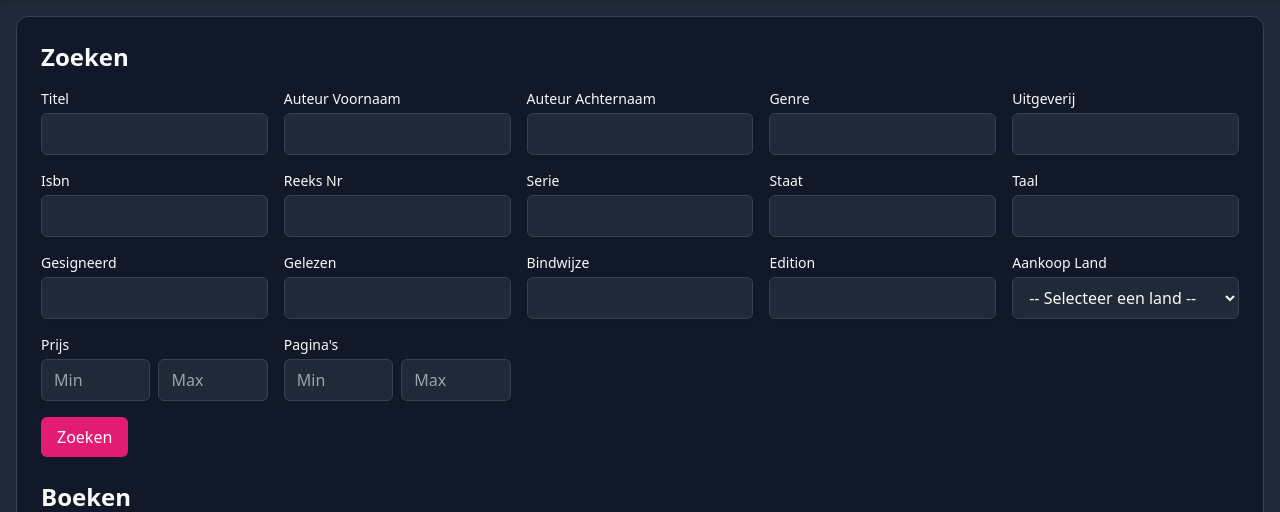
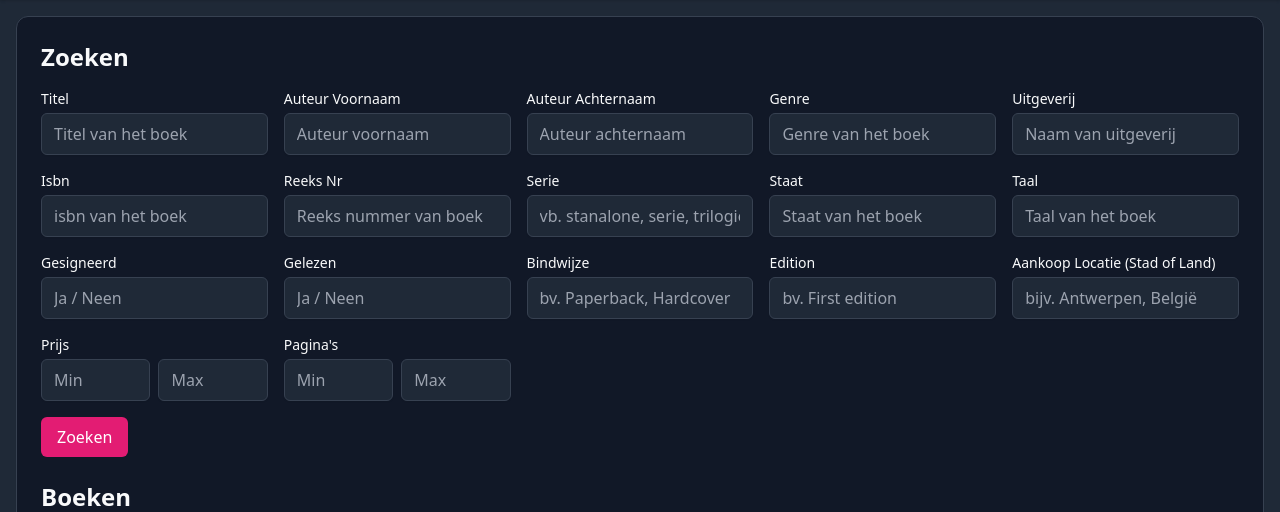
Before and after one commit to Syme02/boeken-app, a Flask app: page / in a window 1280 px wide. Shown: the part 85-597 px from the top of the page. Run offline with Flask 3, Linux system fonts and the light colour scheme; data comes from the database, SQL or seed files in the repository; both versions use the stored data as it was after the commit.

Commit message:
aanpassing steden en landen + placeholders

```diff
--- a/app.py
+++ b/app.py
@@ -9,6 +9,7 @@ from geopy.geocoders import Nominatim
 from geopy.exc import GeocoderTimedOut
 import time
 import os
+import pandas as pd
 
 app = Flask(__name__)
 app.secret_key = os.urandom(24).hex()
@@ -41,6 +42,11 @@ def inject_is_admin():
 
 # Initialize database
 init_db()
+
+def clean_geocache():
+    with db_transaction() as conn:
+        c = conn.cursor()
+        c.execute('''DELETE FROM geocache WHERE location NOT IN (SELECT DISTINCT land FROM books WHERE land IS NOT NULL AND land != '')''')
 
 def get_user_settings(user_id):
     conn = get_db_connection()
@@ -176,6 +182,7 @@ def index():
             form_data['prijs'] = form_data.get('min_prijs', '')  # Use min_prijs for editing
             form_data['paginas'] = form_data.get('min_paginas', '')  # Use min_paginas for editing
             success, message = update_book(book_id, form_data)
+            clean_geocache()
             flash(message, 'success' if success else 'error')
 
         filters = {col: request.form.get(col, '').strip() for col in
@@ -325,6 +332,7 @@ def edit_book_view(book_id):
 @admin_required
 def delete_book_route(book_id):
     success, message = delete_book(book_id)
+    clean_geocache()
     flash(message, 'success' if success else 'error')
     return redirect(url_for('index'))
 
@@ -355,17 +363,15 @@ def statistics():
     settings = get_user_settings(user_id)
     conn = get_db_connection()
     try:
-        import pandas as pd
         df = pd.read_sql_query('SELECT * FROM books', conn)
-        print(f"Database query result: {len(df)} rows")  # Debug
-        print(f"Columns in dataframe: {df.columns.tolist()}")  # Debug
+        print(f"Database query result: {len(df)} rows")
+        print(f"Columns in dataframe: {df.columns.tolist()}")
     except Exception as e:
-        print(f"Database error: {str(e)}")  # Debug
+        print(f"Database error: {str(e)}")
         flash(f"Databasefout bij ophalen statistieken: {str(e)}", "error")
         conn.close()
         return render_template('statistics.html', charts={}, settings=settings, fun_facts=[], location_coords={})
 
-    conn.close()
     charts = {}
     location_coords = {}
     fun_facts = []
@@ -374,15 +380,15 @@ def statistics():
         if "genre" in df.columns:
             genre_counts = df["genre"].value_counts().to_dict()
             charts['genre'] = {'labels': list(genre_counts.keys()), 'data': list(genre_counts.values())}
-            print(f"Genre chart: {charts['genre']}")  # Debug
+            print(f"Genre chart: {charts['genre']}")
         if "gelezen" in df.columns:
             gelezen_counts = df["gelezen"].value_counts().to_dict()
             charts['gelezen'] = {'labels': list(gelezen_counts.keys()), 'data': list(gelezen_counts.values())}
-            print(f"Gelezen chart: {charts['gelezen']}")  # Debug
+            print(f"Gelezen chart: {charts['gelezen']}")
         if "taal" in df.columns:
             taal_counts = df["taal"].value_counts().to_dict()
             charts['taal'] = {'labels': list(taal_counts.keys()), 'data': list(taal_counts.values())}
-            print(f"Taal chart: {charts['taal']}")  # Debug
+            print(f"Taal chart: {charts['taal']}")
         if "paginas" in df.columns:
             pages = df["paginas"].dropna()
             if not pages.empty:
@@ -392,42 +398,52 @@ def statistics():
                     'labels': [f"{int(interval.left)}-{int(interval.right)}" for interval in counts.index],
                     'data': counts.tolist()
                 }
-                print(f"Paginas chart: {charts['paginas']}")  # Debug
+                print(f"Paginas chart: {charts['paginas']}")
         if "auteur_voornaam" in df.columns and "auteur_achternaam" in df.columns:
             df["auteur"] = df["auteur_voornaam"] + " " + df["auteur_achternaam"]
             auteur_counts = df["auteur"].value_counts().head(10).to_dict()
             charts['auteur'] = {'labels': list(auteur_counts.keys()), 'data': list(auteur_counts.values())}
-            print(f"Auteur chart: {charts['auteur']}")  # Debug
+            print(f"Auteur chart: {charts['auteur']}")
         if "genre" in df.columns and "prijs" in df.columns:
             avg_price = df.groupby("genre")["prijs"].mean().to_dict()
             charts['avg_price'] = {'labels': list(avg_price.keys()), 'data': [round(v, 2) for v in avg_price.values()]}
-            print(f"Avg price chart: {charts['avg_price']}")  # Debug
+            print(f"Avg price chart: {charts['avg_price']}")
         if "land" in df.columns:
-            # Filter lege waarden
             land_counts = df[df["land"].notnull() & (df["land"] != '')]["land"].value_counts().to_dict()
             charts['land'] = {'labels': list(land_counts.keys()), 'data': list(land_counts.values())}
-            print(f"Land chart: {charts['land']}")  # Debug
-            # Geocoding voor landen
+            print(f"Aankoop stad chart: {charts['land']}")
+
+            # Geocoding met cache
+            c = conn.cursor()
             try:
-                from geopy.geocoders import Nominatim
-                from geopy.exc import GeocoderTimedOut
                 geolocator = Nominatim(user_agent="boeken_app")
                 for loc in land_counts.keys():
                     if loc and loc.strip():
-                        try:
-                            time.sleep(1)  # Voorkom rate limiting
-                            geo = geolocator.geocode(loc, timeout=5)
-                            if geo:
-                                location_coords[loc] = (geo.latitude, geo.longitude)
-                                print(f"Geocoded {loc}: {location_coords[loc]}")  # Debug
-                            else:
-                                print(f"Geen coördinaten voor {loc}")  # Debug
-                        except (GeocoderTimedOut, Exception) as e:
-                            print(f"Geocoding fout voor {loc}: {e}")  # Debug
-            except ImportError:
-                print("Geopy niet geïnstalleerd")  # Debug
-                flash("Geocoding niet beschikbaar; installeer geopy.", "error")
-            print(f"Location coords: {location_coords}")  # Debug
+                        # Controleer cache
+                        c.execute('SELECT lat, lon FROM geocache WHERE location = ?', (loc,))
+                        result = c.fetchone()
+                        if result:
+                            location_coords[loc] = (result[0], result[1])
+                            print(f"Cached coords for {loc}: {location_coords[loc]}")
+                        else:
+                            # Nieuwe locatie geocoderen
+                            try:
+                                time.sleep(1)  # Rate limit
+                                geo = geolocator.geocode(loc, country_codes='nl,be,gb,it,de,at,ch', timeout=5)
+                                if geo:
+                                    location_coords[loc] = (geo.latitude, geo.longitude)
+                                    c.execute('INSERT INTO geocache (location, lat, lon) VALUES (?, ?, ?)',
+                                              (loc, geo.latitude, geo.longitude))
+                                    conn.commit()
+                                    print(f"Geocoded and cached {loc}: {location_coords[loc]}")
+                                else:
+                                    print(f"Geen coördinaten voor {loc}")
+                            except (GeocoderTimedOut, Exception) as e:
+                                print(f"Geocoding fout voor {loc}: {e}")
+            except Exception as e:
+                print(f"Geocoding initialisatie fout: {e}")
+                flash("Geocoding niet beschikbaar; controleer geopy installatie.", "error")
+            print(f"Location coords: {location_coords}")
 
         # Fun facts
         if "paginas" in df.columns and df["paginas"].notna().any():
@@ -441,9 +457,10 @@ def statistics():
             if talen > 1:
                 fun_facts.append(f"Je hebt boeken in {talen} verschillende talen!")
         fun_facts.append(f"Totaal aantal boeken in je collectie: {len(df)}.")
-        print(f"Fun facts: {fun_facts}")  # Debug
+        print(f"Fun facts: {fun_facts}")
+
+    conn.close()
     return render_template('statistics.html', charts=charts, settings=settings, fun_facts=fun_facts, location_coords=location_coords)
-
 
 @app.route('/settings', methods=['GET', 'POST'])
 @login_required
--- a/models/database.py
+++ b/models/database.py
@@ -42,6 +42,11 @@ def init_db():
     FOREIGN KEY(book_id) REFERENCES books(id) ON DELETE CASCADE
 );
 ''')
+    c.execute('''CREATE TABLE IF NOT EXISTS geocache (
+            location TEXT PRIMARY KEY,
+            lat REAL,
+            lon REAL
+        )''')
     # Voeg na bestaande ALTER TABLE checks:
     # Create users table
     c.execute('''CREATE TABLE IF NOT EXISTS users (
--- a/templates/index.html
+++ b/templates/index.html
@@ -29,7 +29,7 @@
     thead th { white-space: nowrap; }
     thead { position: sticky; top: 0; z-index: 10; }
     header { background-color: var(--background-color); color: var(--text-color); }
-    .logo { width: 52px; height: 52px; object-fit: contain;  }
+    .logo { width: 52px; height: 52px; object-fit: contain; }
     @media (max-width: 640px) { .logo { width: 32px; height: 32px; } }
   </style>
 </head>
@@ -46,10 +46,8 @@
       <nav class="flex space-x-4 items-center">
         <a href="{{ url_for('index') }}" class="px-4 py-2 rounded-md font-medium link-primary">Boeken Zoeken</a>
         <a href="{{ url_for('statistics') }}" class="px-4 py-2 rounded-md font-medium link-primary">Grafieken</a>
-
         {% if session.username %}
           <a href="{{ url_for('mijn_boekenlijst') }}" class="px-4 py-2 rounded-md font-medium link-primary">Mijn Boekenlijst</a>
-
           <a href="{{ url_for('settings') }}" class="px-4 py-2 rounded-md font-medium link-primary">Instellingen</a>
           <span class="text-sm">Ingelogd als: {{ session.username }} ({{ session.role }})</span>
           <a href="{{ url_for('logout') }}" class="px-4 py-2 rounded-md btn-primary">Uitloggen</a>
@@ -80,21 +78,12 @@
     <div class="card rounded-xl shadow-sm p-6 flex-1">
       <h2 class="text-2xl font-bold mb-4">Zoeken{% if edit_book_data %} of Boek Bewerken{% else %}{% if is_admin %} of Boek Toevoegen{% endif %}{% endif %}</h2>
 
-
-
       <!-- Boekkaft -->
-
-
-
-      <!-- Zoekformulier -->
-
       <div id="coverSection" class="hidden mb-6">
         <h3 class="text-lg font-semibold mb-2">Boekkaft</h3>
         <img id="coverImage" src="" alt="Boekkaft" class="max-w-xs rounded shadow-md" />
+      </div>
 
-
-
-      </div>
       <!-- Zoekformulier -->
       <form id="searchForm" method="POST" class="mb-6">
         <input type="hidden" name="action" id="form_action" value="search">
@@ -103,59 +92,31 @@
         {% for field in ['titel', 'auteur_voornaam', 'auteur_achternaam', 'genre', 'uitgeverij', 'isbn', 'reeks_nr', 'serie', 'staat', 'taal', 'gesigneerd', 'gelezen', 'bindwijze', 'edition'] %}
             <div class="flex flex-col">
                 <label for="{{ field }}" class="block text-sm font-medium">{{ field.replace('_', ' ').title() }}</label>
-              <input type="text" id="{{ field }}" name="{{ field }}" value="{{ edit_book_data[field] if edit_book_data and field in edit_book_data else filters[field] if field in filters else '' }}" class="mt-1 block w-full rounded-md shadow-sm input-base px-3 py-2" />
+                <input type="text" id="{{ field }}" name="{{ field }}"
+                       value="{{ edit_book_data[field] if edit_book_data and field in edit_book_data else filters[field] if field in filters else '' }}"
+                       class="mt-1 block w-full rounded-md shadow-sm input-base px-3 py-2"
+                       placeholder="{{ {
+                           'titel': 'Titel van het boek',
+                           'auteur_voornaam': 'Auteur voornaam',
+                           'auteur_achternaam': 'Auteur achternaam',
+                           'genre': 'Genre van het boek',
+                           'uitgeverij': 'Naam van uitgeverij',
+                           'isbn': 'isbn van het boek',
+                           'reeks_nr': 'Reeks nummer van boek',
+                           'serie': 'vb. stanalone, serie, trilogie, ...',
+                           'staat': 'Staat van het boek',
+                           'taal': 'Taal van het boek',
+                           'gesigneerd': 'Ja / Neen',
+                           'gelezen': 'Ja / Neen ',
+                           'bindwijze': 'bv. Paperback, Hardcover',
+                           'edition': 'bv. First edition'
+                       }[field] }}" />
             </div>
         {% endfor %}
-                    <div>
-
-
-
-          <!-- Prijs -->
-
-  <label for="land" class="block text-sm font-medium">Aankoop Land</label>
-
-
-
-  <select id="land" name="land" class="mt-1 block w-full rounded-md shadow-sm input-base px-3 py-2">
-
-
-
-    <option value="">-- Selecteer een land --</option>
-
-
-
-    <option value="Nederland" {{ 'selected' if edit_book_data.land == 'Nederland' or filters.land == 'Nederland' else '' }}>Nederland</option>
-
-
-
-    <option value="België" {{ 'selected' if edit_book_data.land == 'België' or filters.land == 'België' else '' }}>België</option>
-
-
-
-    <option value="Duitsland" {{ 'selected' if edit_book_data.land == 'Duitsland' or filters.land == 'Duitsland' else '' }}>Duitsland</option>
-
-
-
-    <option value="Frankrijk" {{ 'selected' if edit_book_data.land == 'Frankrijk' or filters.land == 'Frankrijk' else '' }}>Frankrijk</option>
-
-
-
-    <option value="Spanje" {{ 'selected' if edit_book_data.land == 'Spanje' or filters.land == 'Spanje' else '' }}>Spanje</option>
-
-
-
-    <option value="Italië" {{ 'selected' if edit_book_data.land == 'Italië' or filters.land == 'Italië' else '' }}>Italië</option>
-
-
-
-    <!-- Voeg meer landen toe indien nodig -->
-
-
-
-  </select>
-
-
-
+          <!-- Aankoop Locatie -->
+          <div class="flex flex-col">
+            <label for="land" class="block text-sm font-medium">Aankoop Locatie (Stad of Land)</label>
+            <input type="text" id="land" name="land" value="{{ edit_book_data.land if edit_book_data else filters.land if 'land' in filters else '' }}" class="mt-1 block w-full rounded-md shadow-sm input-base px-3 py-2" placeholder="bijv. Antwerpen, België" />
           </div>
           <!-- Prijs -->
           <div class="flex flex-col">
@@ -226,7 +187,7 @@
               <th class="px-3 py-2 text-left text-sm font-semibold">Taal</th>
               <th class="px-3 py-2 text-left text-sm font-semibold">Gesigneerd</th>
               <th class="px-3 py-2 text-left text-sm font-semibold">Gelezen</th>
-              <th class="px-3 py-2 text-left text-sm font-semibold">Aankoop Land</th>
+              <th class="px-3 py-2 text-left text-sm font-semibold">Aankoop Locatie (Stad of Land)</th>
               <th class="px-3 py-2 text-left text-sm font-semibold">Acties</th>
             </tr>
           </thead>
@@ -295,13 +256,13 @@
     // Flash messages dynamisch tonen
     function showFlashMessage(message, category) {
       const flashContainer = document.querySelector('.flash-container') || (() => {
-      const el=document.createElement('div');
-      el.className='flash-container space-y-2 mb-4';
+        const el = document.createElement('div');
+        el.className = 'flash-container space-y-2 mb-4';
         searchForm.parentNode.insertBefore(el, searchForm);
         return el;
       })();
       const flashMessage = document.createElement('div');
-    flashMessage.className = `p-3 rounded-lg text-white shadow-md ${category==='success'?'bg-green-600':category==='error'?'bg-red-600':'bg-blue-600'}`;
+      flashMessage.className = `p-3 rounded-lg text-white shadow-md ${category === 'success' ? 'bg-green-600' : category === 'error' ? 'bg-red-600' : 'bg-blue-600'}`;
       flashMessage.textContent = message;
       flashContainer.appendChild(flashMessage);
       setTimeout(() => flashMessage.remove(), 5000);
@@ -320,8 +281,8 @@ function fetchCover(titel, isbn) {
             } else {
                 coverSection.classList.add('hidden');
             }
-            if (data.land) {
-                document.getElementById('land').value = data.land;  // Vul land-veld
+            if (titel) {
+                document.getElementById('titel').value = titel;  // Vul land-veld
             }
         })
         .catch(() => showFlashMessage('Fout bij ophalen boekkaft.', 'error'));
@@ -347,63 +308,63 @@ function fetchCover(titel, isbn) {
     }
 
     // Helpers
-  function formatCurrency(value){
-    try{
-      const v=Number(value)||0;
+    function formatCurrency(value) {
+      try {
+        const v = Number(value) || 0;
         return v.toFixed(2);
-    }catch{ return '0.00'; }
+      } catch { return '0.00'; }
     }
 
     // Boekenlijst dynamisch updaten (AJAX search)
     function updateBooks() {
       const formData = {};
       inputs.forEach(input => {
-      const v=input.value.trim();
-      if(v && input.name !== 'action' && input.name !== 'book_id') formData[input.name]=v;
+        const v = input.value.trim();
+        if (v && input.name !== 'action' && input.name !== 'book_id') formData[input.name] = v;
       });
 
-    fetch('/search',{
-      method:'POST',
-      headers:{'Content-Type':'application/json'},
-      body:JSON.stringify(formData)
+      fetch('/search', {
+        method: 'POST',
+        headers: { 'Content-Type': 'application/json' },
+        body: JSON.stringify(formData)
       })
-      .then(r=>r.json())
-      .then(books=>{
-        const tbody=document.getElementById('booksTable');
-        tbody.innerHTML='';
-        let sumPrice=0;
-        let sumPages=0;
+        .then(r => r.json())
+        .then(books => {
+          const tbody = document.getElementById('booksTable');
+          tbody.innerHTML = '';
+          let sumPrice = 0;
+          let sumPages = 0;
 
-        books.forEach((book,i)=>{
-          sumPrice += Number(book.prijs)||0;
-          sumPages += Number(book.paginas)||0;
+          books.forEach((book, i) => {
+            sumPrice += Number(book.prijs) || 0;
+            sumPages += Number(book.paginas) || 0;
 
-          const tr=document.createElement('tr');
-          tr.style.backgroundColor = (i%2===0)?'var(--row-even)':'var(--row-odd)';
+            const tr = document.createElement('tr');
+            tr.style.backgroundColor = (i % 2 === 0) ? 'var(--row-even)' : 'var(--row-odd)';
 
-          // bouw de rij HTML op
-          tr.innerHTML=`
+            tr.innerHTML = `
               <td class='px-3 py-2 text-sm'>
                 <button onclick="toggleLike(${book.id})" class="like-btn">
                   ${book.liked ? "❤️" : "🤍"}
                 </button>
               </td>
-            <td class='px-3 py-2 text-sm'>${i+1}</td>
-            <td class='px-3 py-2 text-sm'>${book.titel||''}</td>
-            <td class='px-3 py-2 text-sm'>${(book.auteur_voornaam||'')} ${(book.auteur_achternaam||'')}</td>
-            <td class='px-3 py-2 text-sm'>${book.genre||''}</td>
+              <td class='px-3 py-2 text-sm'>${i + 1}</td>
+              <td class='px-3 py-2 text-sm'>${book.titel || ''}</td>
+              <td class='px-3 py-2 text-sm'>${(book.auteur_voornaam || '')} ${(book.auteur_achternaam || '')}</td>
+              <td class='px-3 py-2 text-sm'>${book.genre || ''}</td>
               <td class='px-3 py-2 text-sm'>${formatCurrency(book.prijs)}</td>
-            <td class='px-3 py-2 text-sm'>${book.paginas||''}</td>
-            <td class='px-3 py-2 text-sm'>${book.bindwijze||''}</td>
-            <td class='px-3 py-2 text-sm'>${book.edition||''}</td>
-            <td class='px-3 py-2 text-sm'>${book.isbn||''}</td>
-            <td class='px-3 py-2 text-sm'>${book.reeks_nr||''}</td>
-            <td class='px-3 py-2 text-sm'>${book.uitgeverij||''}</td>
-            <td class='px-3 py-2 text-sm'>${book.serie||''}</td>
-            <td class='px-3 py-2 text-sm'>${book.staat||''}</td>
-            <td class='px-3 py-2 text-sm'>${book.taal||''}</td>
-            <td class='px-3 py-2 text-sm'>${book.gesigneerd||''}</td>
-            <td class='px-3 py-2 text-sm'>${book.gelezen||''}</td>
+              <td class='px-3 py-2 text-sm'>${book.paginas || ''}</td>
+              <td class='px-3 py-2 text-sm'>${book.bindwijze || ''}</td>
+              <td class='px-3 py-2 text-sm'>${book.edition || ''}</td>
+              <td class='px-3 py-2 text-sm'>${book.isbn || ''}</td>
+              <td class='px-3 py-2 text-sm'>${book.reeks_nr || ''}</td>
+              <td class='px-3 py-2 text-sm'>${book.uitgeverij || ''}</td>
+              <td class='px-3 py-2 text-sm'>${book.serie || ''}</td>
+              <td class='px-3 py-2 text-sm'>${book.staat || ''}</td>
+              <td class='px-3 py-2 text-sm'>${book.taal || ''}</td>
+              <td class='px-3 py-2 text-sm'>${book.gesigneerd || ''}</td>
+              <td class='px-3 py-2 text-sm'>${book.gelezen || ''}</td>
+              <td class='px-3 py-2 text-sm'>${book.land || ''}</td>
               <td class='px-3 py-2 text-sm'>
                 ${book.is_admin ? `
                   <a href='/edit/${book.id}' class='link-primary'>Bewerken</a> |
@@ -415,34 +376,39 @@ function fetchCover(titel, isbn) {
             tbody.appendChild(tr);
           });
 
-        // totals updaten
-        totalBooks.textContent=books.length;
-        totalPriceEl.textContent=formatCurrency(sumPrice);
-        totalPagesEl.textContent=sumPages;
+          // Totals updaten
+          totalBooks.textContent = books.length;
+          totalPriceEl.textContent = formatCurrency(sumPrice);
+          totalPagesEl.textContent = sumPages;
 
-        // boekkaft tonen bij 1 resultaat
-        if(books.length===1){
+          // Boekkaft tonen bij 1 resultaat
+          if (books.length === 1) {
             clearTimeout(coverDebounceTimeout);
-          coverDebounceTimeout=setTimeout(()=>fetchCover(books[0].titel, books[0].isbn), 500);
-        } else { coverSection.classList.add('hidden'); }
+            coverDebounceTimeout = setTimeout(() => fetchCover(books[0].titel, books[0].isbn), 500);
+          } else {
+            coverSection.classList.add('hidden');
+          }
         })
-      .catch(()=>showFlashMessage('Fout bij zoeken.','error'));
+        .catch(() => showFlashMessage('Fout bij zoeken.', 'error'));
     }
 
     // Event listeners
-  inputs.forEach(input=>
-    input.addEventListener('input', ()=>{
+    inputs.forEach(input =>
+      input.addEventListener('input', () => {
         clearTimeout(debounceTimeout);
-      debounceTimeout=setTimeout(updateBooks, 300);
+        debounceTimeout = setTimeout(updateBooks, 300);
       })
     );
 
-  searchForm.addEventListener('submit', (e)=>{
+    searchForm.addEventListener('submit', (e) => {
       if (e.submitter && document.getElementById('form_action').value === 'search') {
         e.preventDefault();
-      const fd=new FormData(searchForm);
-      fetchCover((fd.get('titel')||'').trim(), (fd.get('isbn')||'').trim());
+        const fd = new FormData(searchForm);
+        fetchCover((fd.get('titel') || '').trim(), (fd.get('isbn') || '').trim());
         updateBooks();
       }
     });
+
   </script>
+</body>
+</html>
```
Also changed, not shown: Database_boeken_nieuw.csv (+8 -8 lines), books.db, templates/statistics.html (line endings or trailing spaces). Lines whose indentation alone changed are shown as unchanged.
